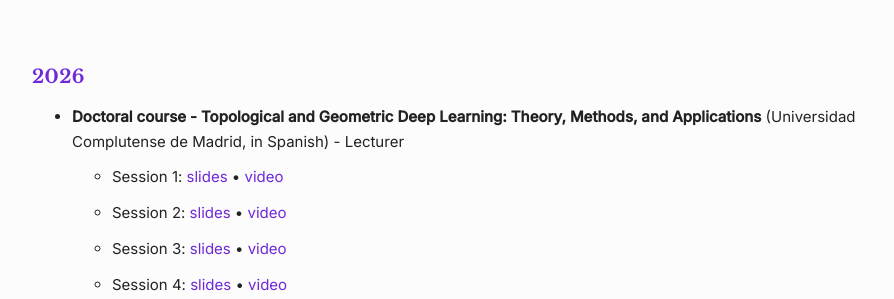
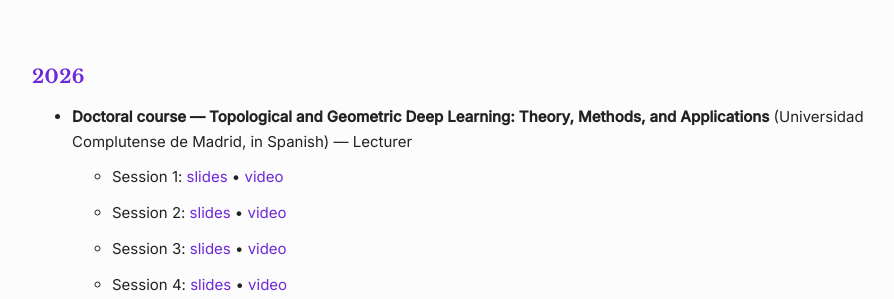
Before and after one commit to inesgare/inesgare.github.io, a Jekyll site: the page built from teaching.md, in a window 1280 px wide. Shown: the part 226-525 px from the top of the page, without its empty margins (158-1052 px from the left). Built offline with Jekyll 4.4.1, drawn with Linux system fonts in a browser that asks for light colours.

Commit message:
changed dashes

```diff
--- a/teaching.md
+++ b/teaching.md
@@ -6,7 +6,7 @@ layout: default
 
 ## 2026
 
-- **Doctoral course - Topological and Geometric Deep Learning: Theory, Methods, and Applications** (Universidad Complutense de Madrid, in Spanish) - Lecturer
+- **Doctoral course — Topological and Geometric Deep Learning: Theory, Methods, and Applications** (Universidad Complutense de Madrid, in Spanish) — Lecturer
   - Session 1: [slides](docs/session-1.pdf) &bull; [video](https://www.youtube.com/watch?v=ulDG8q5DmeE)
   - Session 2: [slides](docs/session-2.pdf) &bull; [video](https://www.youtube.com/watch?v=NeMBwgLs4nw)
   - Session 3: [slides](docs/session-3.pdf) &bull; [video](https://www.youtube.com/watch?v=k91GEMZp3JE)
```
